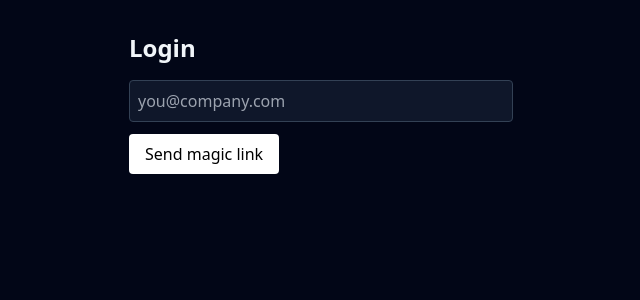
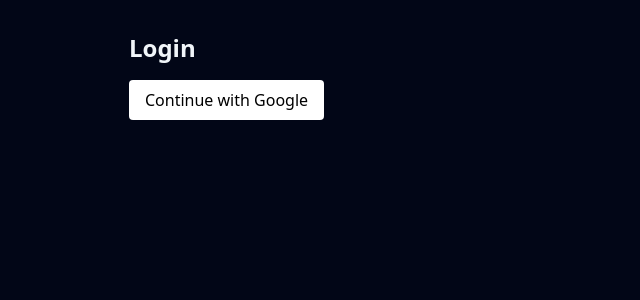
Before and after one commit to omarkhair70-droid/opsflow-client-portal, a Next.js app: page /login in a window 1280 px wide. Shown: the top 300 px of the page, without its empty margins (319-959 px from the left). Built offline with nearby package versions, Linux system fonts and the light colour scheme.

Commit message:
Auth hotfix: switch login UI to Google OAuth

```diff
--- a/app/login/page.tsx
+++ b/app/login/page.tsx
@@ -1,19 +1,39 @@
 "use client";
+
 import { useState } from "react";
 import { createBrowserSupabaseClient } from "@/lib/supabase/browser";
 
 export default function LoginPage() {
-  const [email, setEmail] = useState("");
-  const [message, setMessage] = useState("");
+  const [isLoading, setIsLoading] = useState(false);
+  const [errorMessage, setErrorMessage] = useState("");
 
-  async function login() {
+  async function loginWithGoogle() {
+    setIsLoading(true);
+    setErrorMessage("");
+
     const supabase = createBrowserSupabaseClient();
-    const { error } = await supabase.auth.signInWithOtp({
-      email,
-      options: { emailRedirectTo: `${window.location.origin}/auth/callback` },
+    const { error } = await supabase.auth.signInWithOAuth({
+      provider: "google",
+      options: { redirectTo: `${window.location.origin}/auth/callback` },
     });
-    setMessage(error ? error.message : "Check your email for the login link.");
+
+    if (error) {
+      setErrorMessage(error.message);
+      setIsLoading(false);
+    }
   }
 
-  return <main className="mx-auto max-w-md p-8"><h1 className="text-2xl font-semibold">Login</h1><input className="mt-4 w-full rounded border border-slate-700 bg-slate-900 p-2" value={email} onChange={(e)=>setEmail(e.target.value)} placeholder="you@company.com"/><button className="mt-3 rounded bg-white px-4 py-2 text-black" onClick={login}>Send magic link</button>{message && <p className="mt-2 text-sm">{message}</p>}</main>;
+  return (
+    <main className="mx-auto max-w-md p-8">
+      <h1 className="text-2xl font-semibold">Login</h1>
+      <button
+        className="mt-4 rounded bg-white px-4 py-2 text-black disabled:cursor-not-allowed disabled:opacity-70"
+        onClick={loginWithGoogle}
+        disabled={isLoading}
+      >
+        {isLoading ? "Redirecting to Google..." : "Continue with Google"}
+      </button>
+      {errorMessage && <p className="mt-2 text-sm text-red-300">{errorMessage}</p>}
+    </main>
+  );
 }
```
Also changed, not shown: 1 other file (tests, documents, lock files or other folders).
